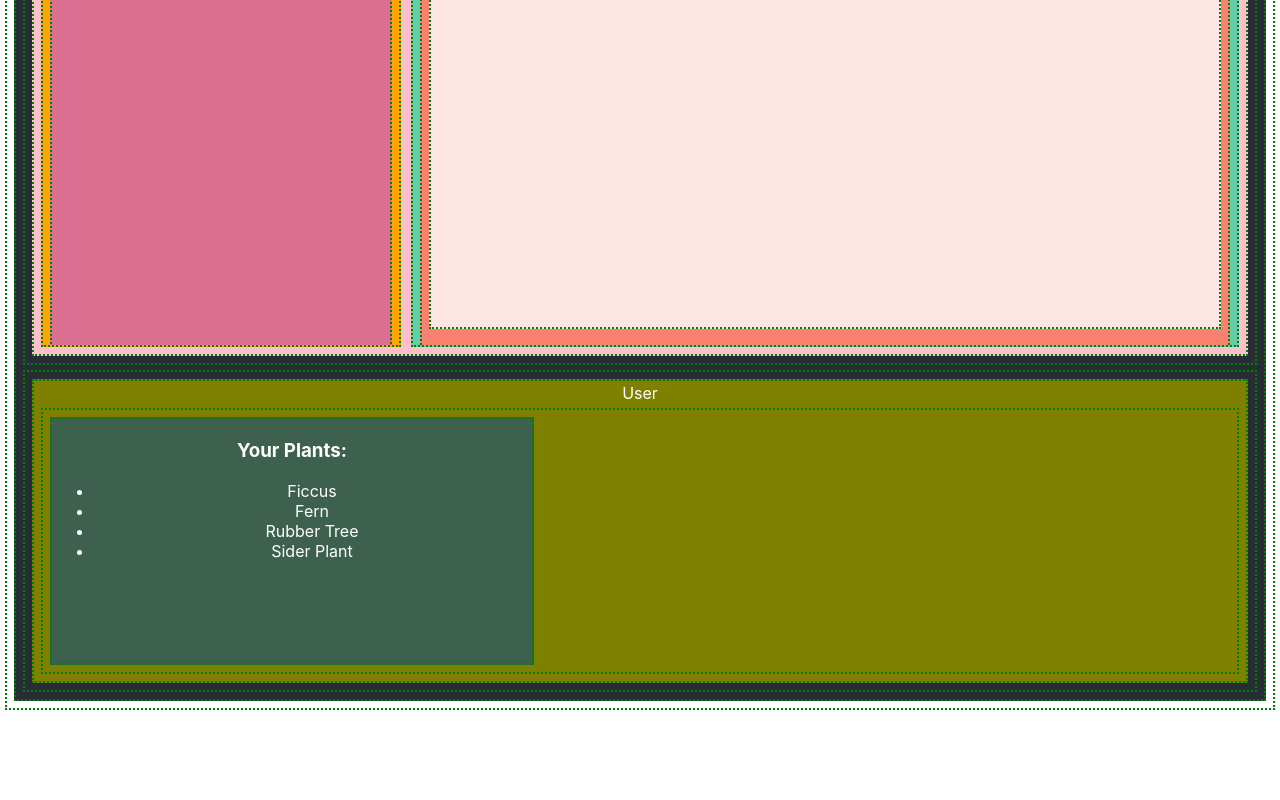
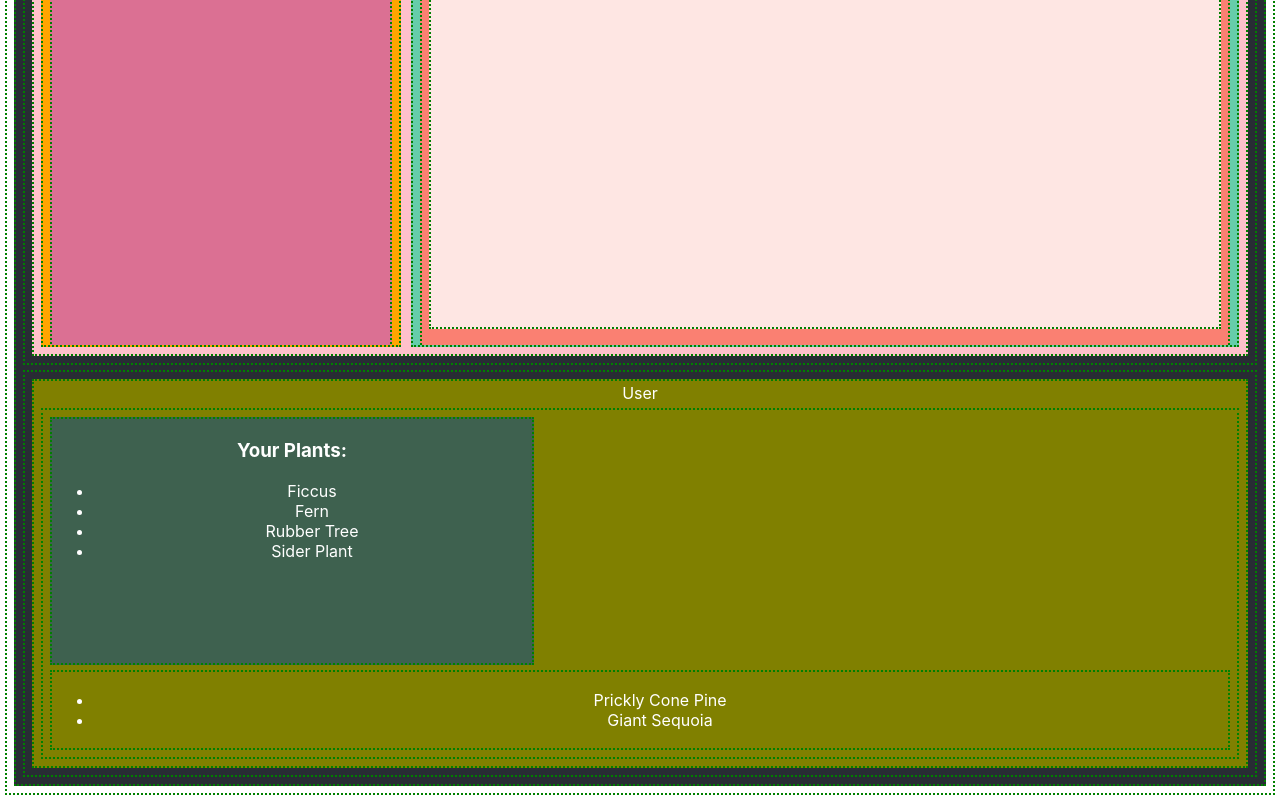
Before and after one commit to franics925/plant.it, a React (Create React App) app: page / in a window 1280 px wide. Shown: the part 599-1399 px from the top of the page. Before the commit the page ends 1314 px from the top, so only its background shows below. Built offline with nearby package versions, Linux system fonts and the light colour scheme.

Commit message:
create userwishlist component

```diff
--- a/src/components/User/User.jsx
+++ b/src/components/User/User.jsx
@@ -1,6 +1,7 @@
 import React, { Component } from 'react';
 import style from './User.module.css';
 import UserPlants from './UserPlants/UserPlants';
+import UserWishList from './UserWishList/UserWishList';
 
 class User extends Component {
     state = {
@@ -13,6 +14,7 @@ class User extends Component {
                 User
                 <div>
                     < UserPlants />
+                    < UserWishList />
                 </div>
             </div>
         )
--- /dev/null
+++ b/src/components/User/UserWishList/UserWishList.jsx
@@ -0,0 +1,13 @@
+import React from 'react';
+import style from './UserWishList.module.css';
+
+const UserWishList = (props) => (
+    <div className={style.UserWishList}>
+        <ul>
+            <li>Prickly Cone Pine</li>
+            <li>Giant Sequoia</li>
+        </ul>
+    </div>
+)
+
+export default UserWishList;
```
Also changed, not shown: src/components/User/UserWishList/UserWishList.module.css (added).
